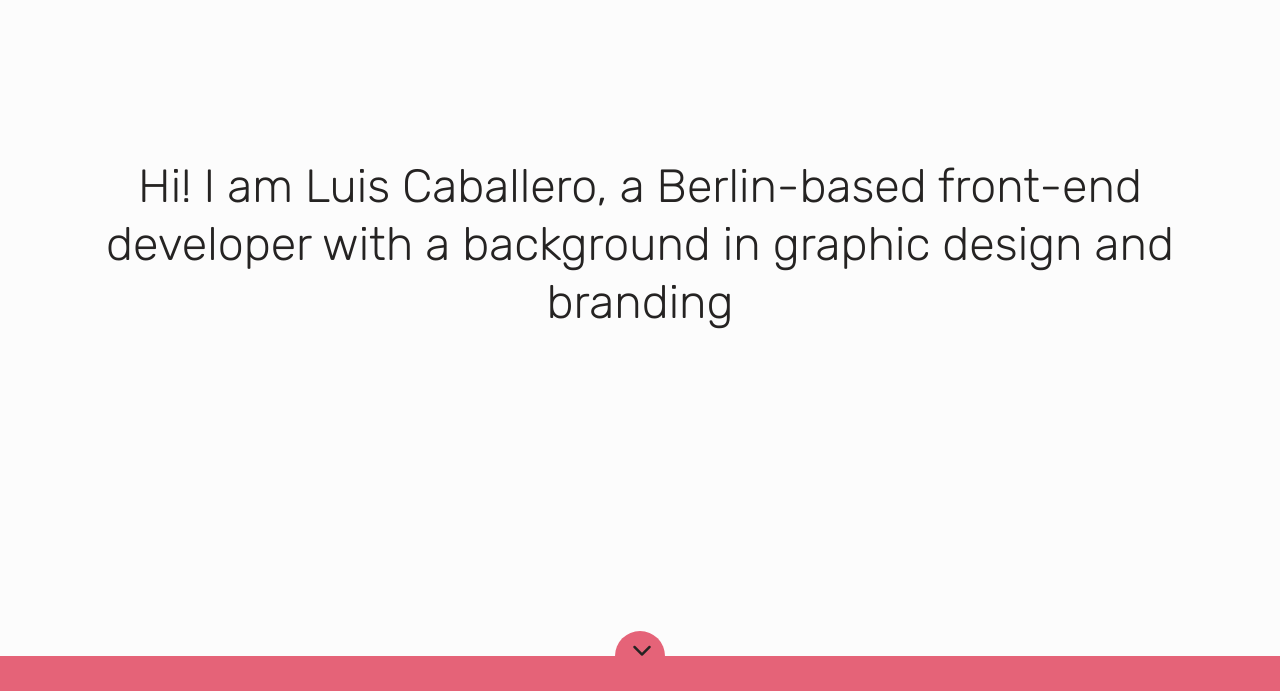
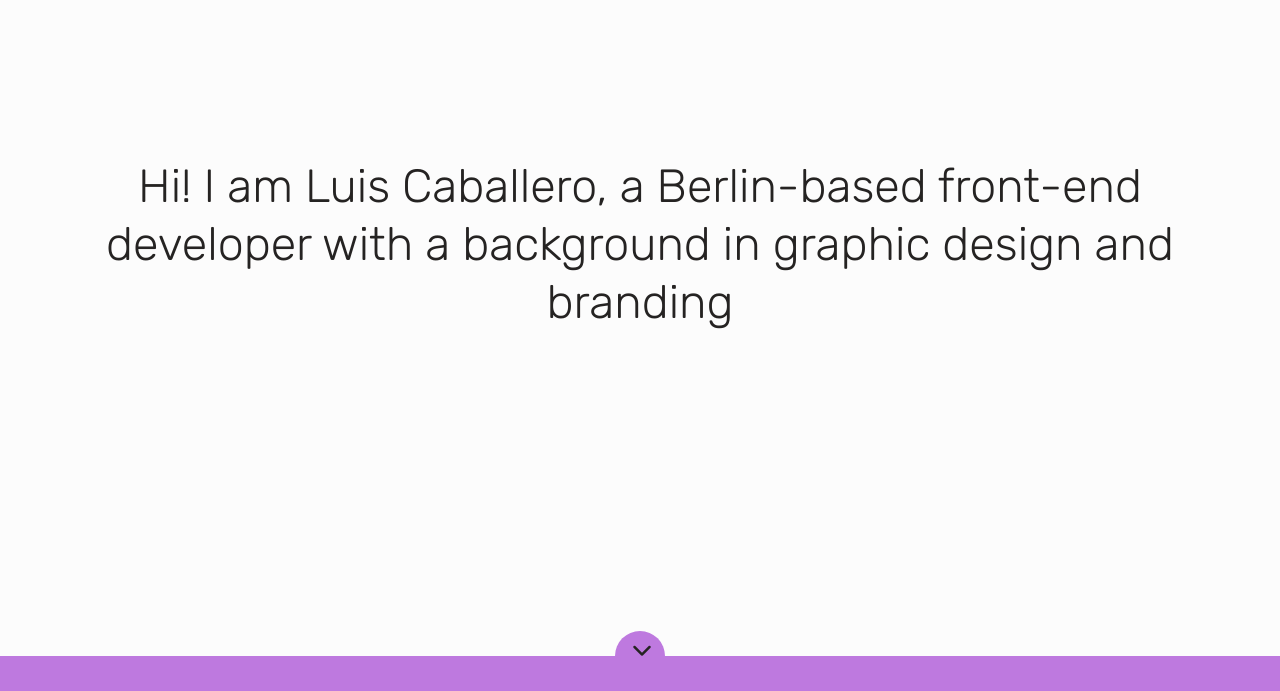
Before and after one commit to luiscaballero84/dev-test, a website: page index.html in a window 1280 px wide. Shown: the part 136-827 px from the top of the page. Drawn offline with nearby package versions, Linux system fonts and the light colour scheme; some packages are replaced by stand-ins of ours; a script that the page names is missing.

Commit message:
changes height done

```diff
--- a/sass/abstracts/_variables.scss
+++ b/sass/abstracts/_variables.scss
@@ -1,7 +1,7 @@
 // Colors
 $primary: #efa8e4;
 $primary: #be79df;
-$primary: #e56378;
+// $primary: #e56378;
 $primary-light: #d299e9;
 $primary-dark: #5f307e;
 
--- a/sass/pages/_home.scss
+++ b/sass/pages/_home.scss
@@ -17,6 +17,6 @@
   grid-template-rows: 20vh 80vh 15rem;
 
   @include respond(tablet-port) {
-    grid-template-rows: 20% 90% 15rem;
+    grid-template-rows: 20% 75% 15rem;
   }
 }
```
Also changed, not shown: css/style.css.
